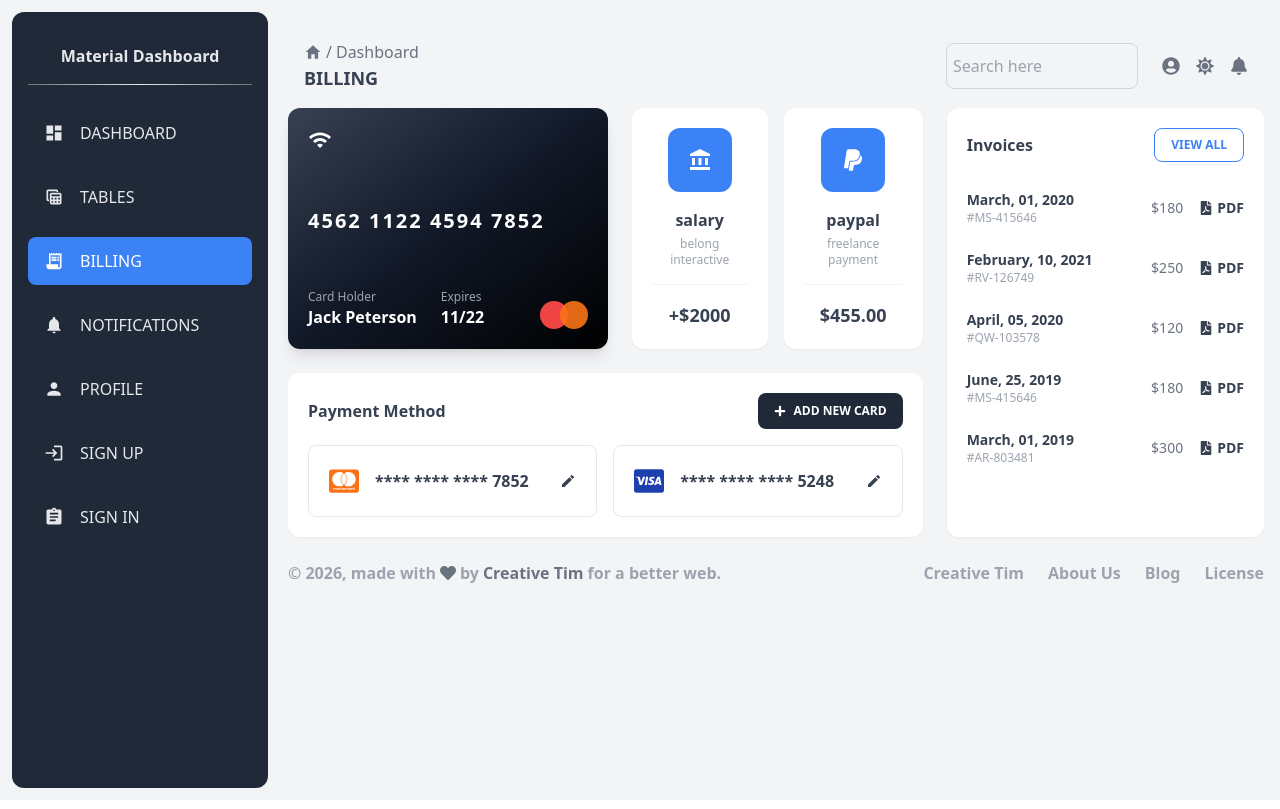
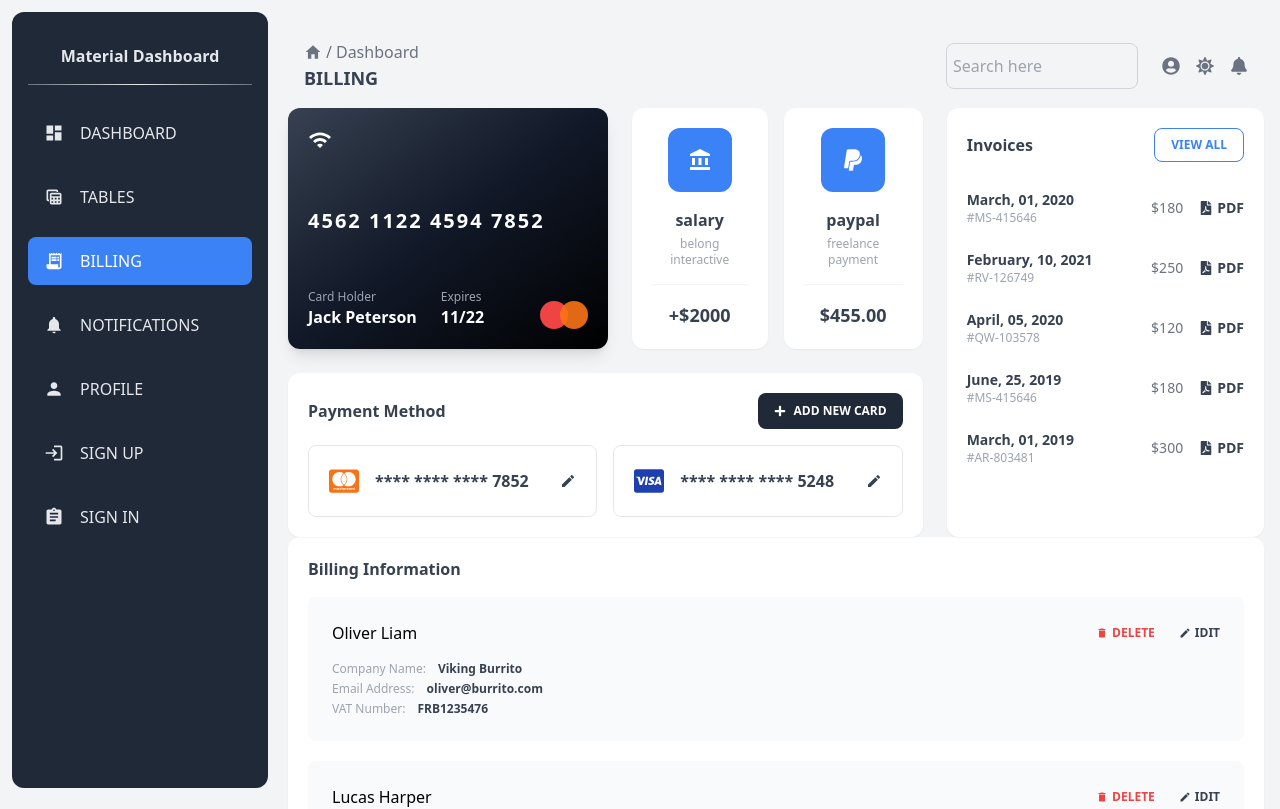
Before and after one commit to mahmoudYousf2005/Dashboard, a React (Vite) app: page /billing in a window 1280 px wide. Shown: the top 809 px of the page. Built offline with nearby package versions, Linux system fonts and the light colour scheme.

Commit message:
feat: add BillingInformation

```diff
--- a/src/layout/billing/BillingPage.jsx
+++ b/src/layout/billing/BillingPage.jsx
@@ -2,6 +2,7 @@ import CreditCard from "./components/CreditCard"
 import IncomeCards from "./components/IncomeCards"
 import PaymentMethod from "./components/PaymentMethod"
 import Invoices from "./components/Invoices"
+import BillingInformation from "./components/BillingInformation"
 const BillingPage = () => {
   return (
     <div>
@@ -15,7 +16,7 @@ const BillingPage = () => {
         </div>
         <Invoices />
       </div>
-
+      <BillingInformation />
     </div>
   )
 }
--- /dev/null
+++ b/src/layout/billing/components/BillingInformation.jsx
@@ -0,0 +1,44 @@
+
+import { MdDelete, MdEdit } from "react-icons/md";
+import { billingInfo } from "../data/billingInfoData";
+const BillingInformation = () => {
+  return (
+    <div className="bg-white rounded-xl p-5 shadow-sm">
+      <h2 className="font-bold text-gray-700 mb-4 capitalize">billing information</h2>
+
+      <div className="flex flex-col gap-5">
+        {billingInfo.map((item)=>(
+          <div key={item.id} className="bg-gray-50 rounded-lg p-6">
+            <div className="flex items-center justify-between gap-2">
+              <h3>{item.name}</h3>
+              <div className="flex gap-6 text-xs font-bold">
+                <button className="flex items-center gap-1 text-red-500">
+                  <MdDelete /> DELETE
+                </button>
+                <button className="flex items-center gap-1 text-gray-700">
+                  <MdEdit /> IDIT
+                </button>
+              </div>
+            </div>
+            <dl className="mt-4 text-xs space-y-1">
+            <div className="flex gap-3">
+              <dt className="text-gray-400">Company Name:</dt>
+              <dd className="font-bold text-gray-700">{item.company}</dd>
+            </div>
+            <div className="flex gap-3">
+              <dt className="text-gray-400">Email Address:</dt>
+              <dd className="font-bold text-gray-700">{item.email}</dd>
+            </div>
+            <div className="flex gap-3">
+              <dt className="text-gray-400">VAT Number:</dt>
+              <dd className="font-bold text-gray-700">{item.vat}</dd>
+            </div>
+          </dl>
+          </div>
+        ))}
+      </div>
+    </div>
+  )
+}
+
+export default BillingInformation
```
